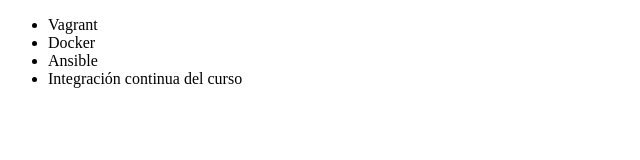
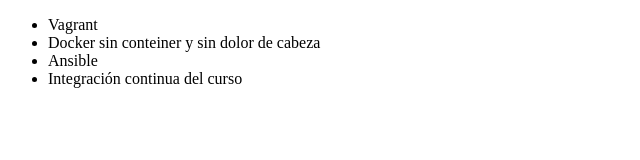
Before and after one commit to KevinxD07/kevin-git, a plain HTML site: page index.html in a window 1280 px wide. Shown: the whole page, without its empty margins (0-640 px from the left). Drawn offline with Linux system fonts and the light colour scheme.

Commit message:
corrigiendo titulo de docker

```diff
--- a/index.html
+++ b/index.html
@@ -7,7 +7,7 @@
 <body>
      <ul>
          <li> Vagrant </li>
-         <li> Docker </li>
+         <li> Docker sin conteiner y sin dolor de cabeza </li>
          <li> Ansible </li>
          <li> Integración continua del curso </li>
      </ul>
```
